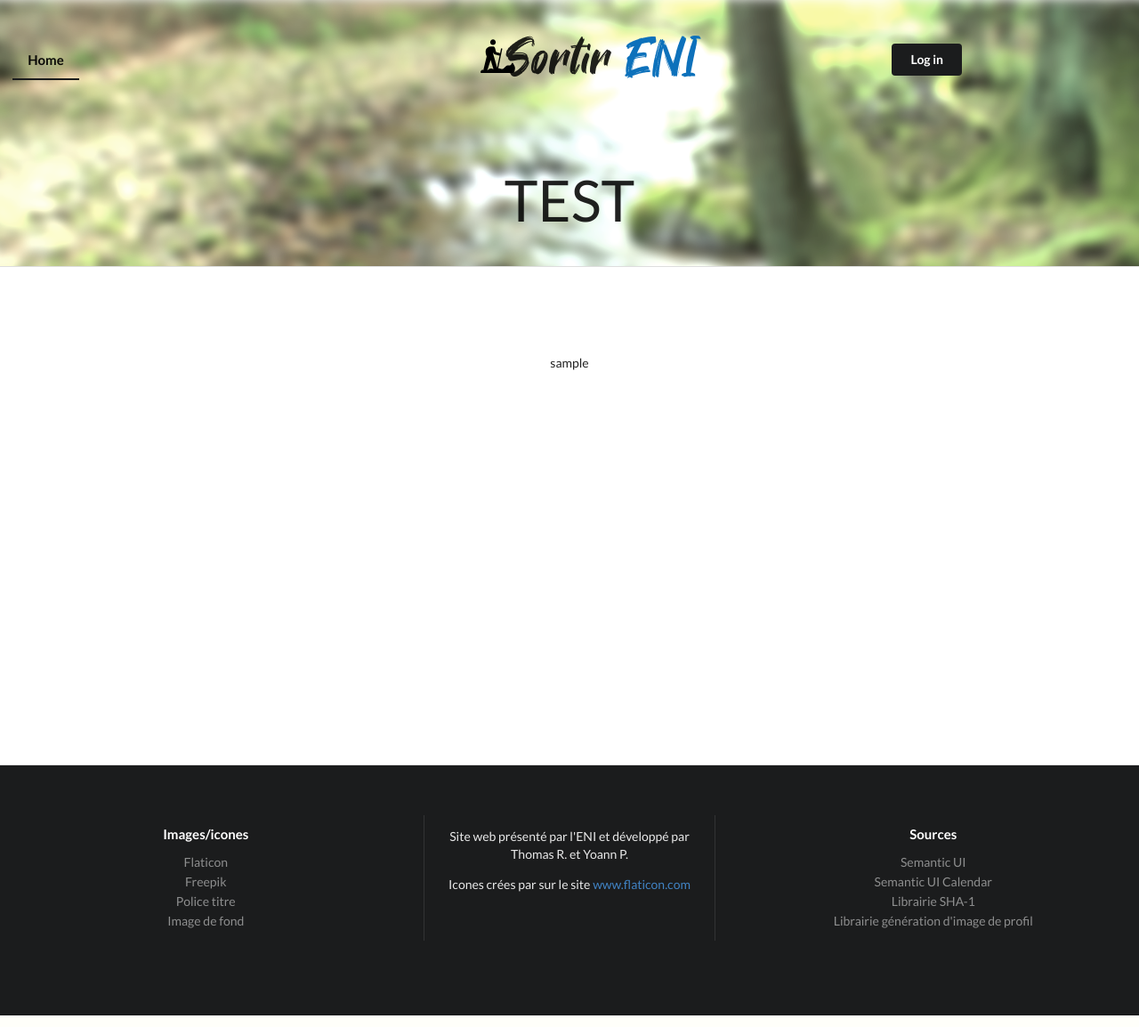
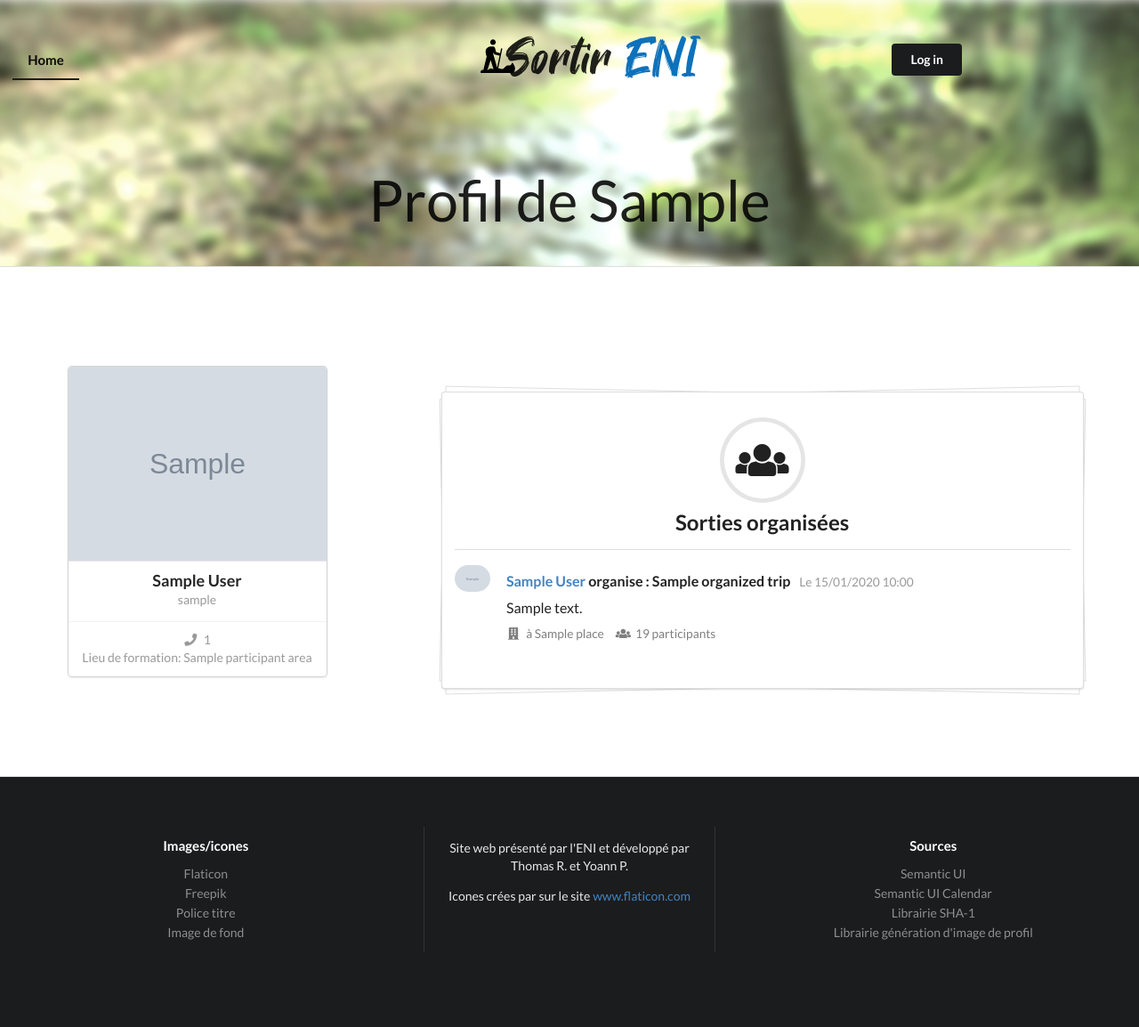
Before and after one commit to NnaoyP/projet_sortir, a Symfony app: template templates/profile/detail.html.twig in a window 1280 px wide. Shown: the whole page at 89% size. Run offline with Twig, Linux system fonts and the light colour scheme; the template is opened without the code that fills it: most values are stand-ins (such as "Sample title", 1, 10 or a date in 2020); grey boxes marked "Sample" are stand-in pictures; some libraries are stand-ins or nearby versions.

Commit message:
profile is functionnal

```diff
--- a/templates/profile/detail.html.twig
+++ b/templates/profile/detail.html.twig
@@ -1,6 +1,72 @@
 {% extends 'base.html.twig' %}
 
+{% block title %}profil - details{% endblock %}
+{% block pageTitle %}Profil de {{ participant.firstName }}{% endblock %}
+
 {% block main %}
+    <div class="ui six wide column">
+        <div class="ui special cards">
+            <div class="card">
+                <img src="/assets/images/square-image.png"
+                     id="profile-picture-view"
+                     alt="😉"
+                     onload="this.src = getUserImage('{{ participant.username }}', '{{ participant.imageUrl }}', [218, 218, 218, 255], true); this.onload = null">
+                <div class="content">
+                    <a class="header">{{ participant.firstName }}&nbsp;{{ participant.lastName}}</a>
+                    <div class="meta">
+                        <span>{{ participant.username }}</span>
+                    </div>
+                </div>
+                <div class="extra content">
+                    <a>
+                        <i class="phone icon"></i>
+                        {{ participant.phoneNumber }}
+                    </a>
 
-    {{ participant.username }}
+                    <div>Lieu de formation: {{ participant.participantArea.name }}</div>
+                </div>
+            </div>
+        </div>
+    </div>
+
+    <div class="ui ten wide left aligned column piled segment">
+        <h2 class="ui center aligned icon header">
+            <i class="circular users icon"></i>
+            Sorties organisées
+        </h2>
+        <div class="ui divider"></div>
+        <div class="ui large feed" style="overflow-y: scroll;overflow-x: hidden;max-height: 40vh;">
+        {% for trip in participant.organizedTrips|sort((a, b) => a.startDate <= b.startDate) %}
+            <div class="event">
+                <div class="label">
+                    <img src="/assets/images/square-image.png"
+                         class="ui avatar"
+                         alt="😉"
+                         onload="this.src = getUserImage('{{ participant.username }}', '{{ participant.imageUrl }}', [218, 218, 218, 255], true); this.onload = null">
+                </div>
+                <div class="content">
+                    <div class="summary">
+                        <a class="user">
+                            {{ participant.firstName }}&nbsp;{{ participant.lastName }}
+                        </a> {{ trip.startDate | date('Y-m-d-H-i') <  "now"| date('Y-m-d-H-i', 'Europe/Paris') ? 'a organisé' : 'organise'}} : {{ trip.name }}
+                        <div class="date">
+                            Le {{ trip.startDate|date('d/m/Y H:i') }}
+                        </div>
+                    </div>
+                    <div class="extra text">
+                        {{ trip.description }}
+                    </div>
+                    <div class="meta">
+                        <a class="like">
+                            <i class="building icon"></i> à {{ trip.place.name }}
+                        </a>
+                        <a class="like">
+                            <i class="users icon"></i> {{ trip.participants|length }} participants
+                        </a>
+                    </div>
+                </div>
+            </div>
+        {% endfor %}
+        </div>
+    </div>
 {% endblock %}
--- a/templates/trip/index.html.twig
+++ b/templates/trip/index.html.twig
@@ -127,6 +127,7 @@
                         {{ trip.status.name }}
                     </td>
                     <td>
+                        <a href="/profile/detail/{{ trip.organizer.id }}">
                             <img class="ui avatar image"
                                  src="/assets/images/square-image.png"
                                  alt="😉"
@@ -137,6 +138,7 @@
                                     &nbsp;( <b>Moi</b> )
                                 {% endif %}
                         </span>
+                        </a>
                     </td>
                     <td>
                         <div class="large ui two buttons">
```
Lines whose indentation alone changed are shown as unchanged.
